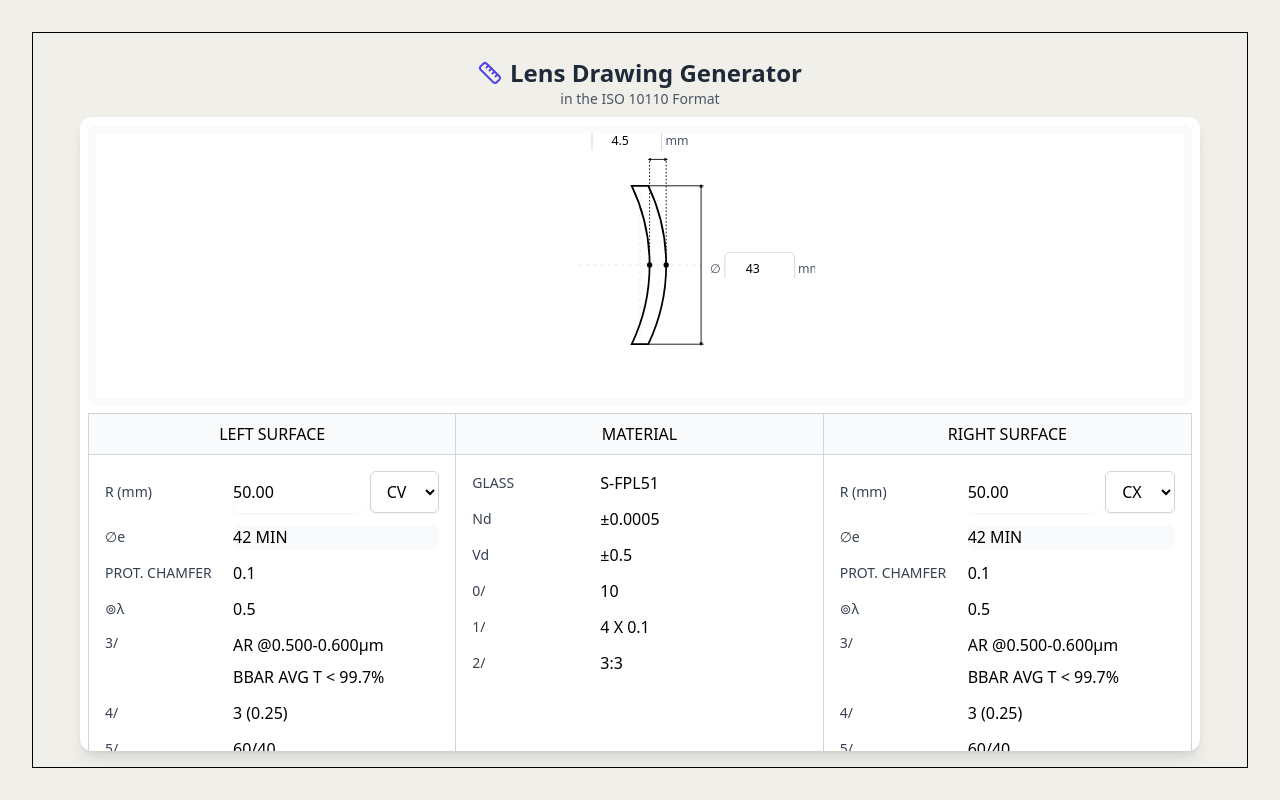
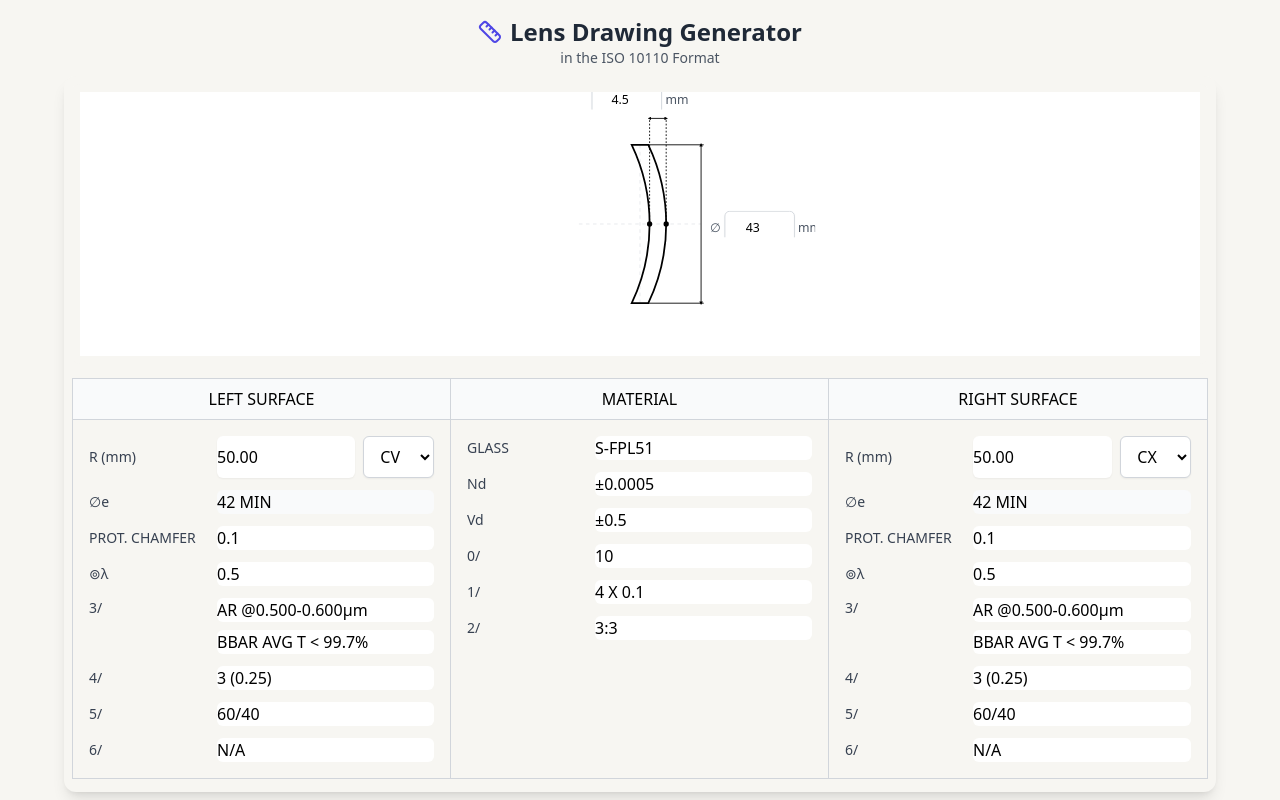
Before and after one commit to optomachina/Optical-Drawing-Generator, a React (Vite) app: page / in a window 1280 px wide. Built offline with nearby package versions, Linux system fonts and the light colour scheme.

Commit message:
style: update background color to off-white

```diff
--- a/src/App.tsx
+++ b/src/App.tsx
@@ -38,9 +38,8 @@ function App() {
   };
 
   return (
-    <div className="h-screen bg-[#f0efea] p-8">
-      <div className="h-full border border-black">
-        <div className="h-full max-w-6xl mx-auto flex flex-col p-4">
+    <div className="h-screen bg-[#f7f6f2] p-2">
+      <div className="h-full max-w-6xl mx-auto flex flex-col">
         <header className="py-2 text-center">
           <div className="flex items-center justify-center gap-2">
             <Ruler className="w-6 h-6 text-indigo-600" />
@@ -49,9 +48,9 @@ function App() {
           <p className="text-gray-600 text-sm">in the ISO 10110 Format</p>
         </header>
 
-          <div className="flex-1 grid md:grid-cols-1 gap-2 bg-white rounded-xl shadow-lg p-2 overflow-hidden">
+        <div className="flex-1 grid md:grid-cols-1 gap-2 bg-[#f7f6f2] rounded-xl shadow-lg p-2 overflow-hidden">
           <div className="flex flex-col">
-              <div className="bg-gray-50 rounded-lg p-2 h-[35vh]">
+            <div className="bg-[#f7f6f2] rounded-lg p-2 h-[35vh]">
               <LensVisualizer params={params} updateParam={updateParam} />
             </div>
           </div>
@@ -212,7 +211,6 @@ function App() {
         </div>
       </div>
     </div>
-    </div>
   );
 }
 
```
Lines whose indentation alone changed are shown as unchanged.
